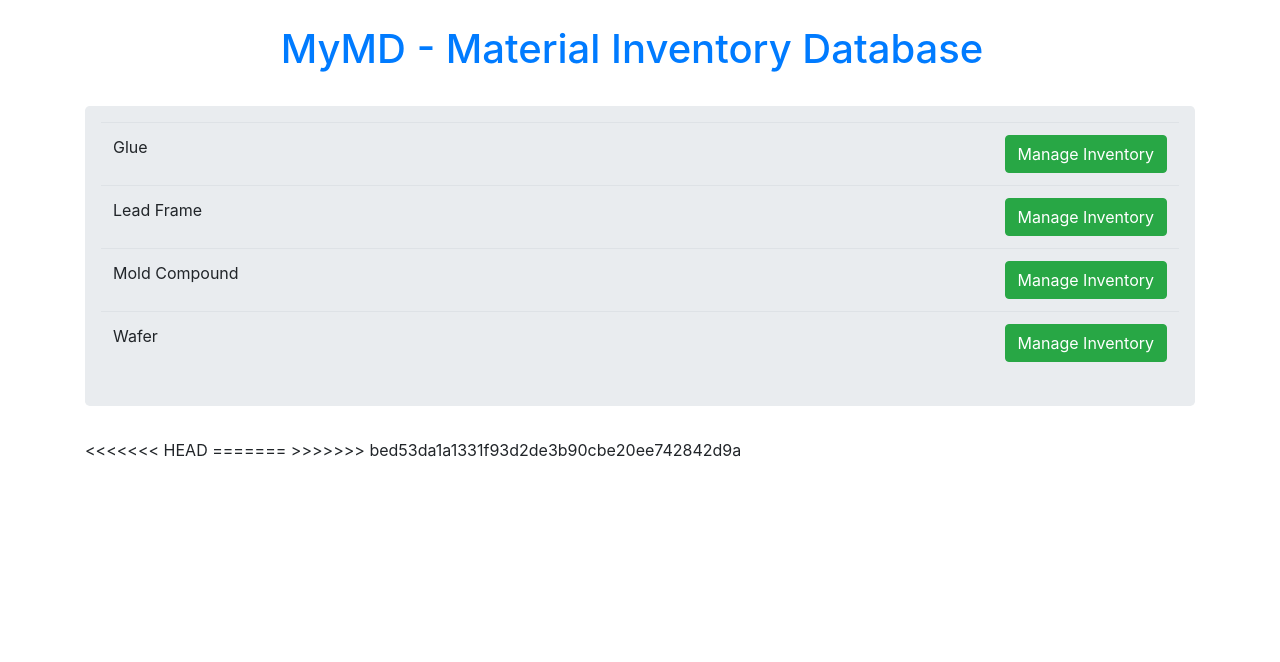
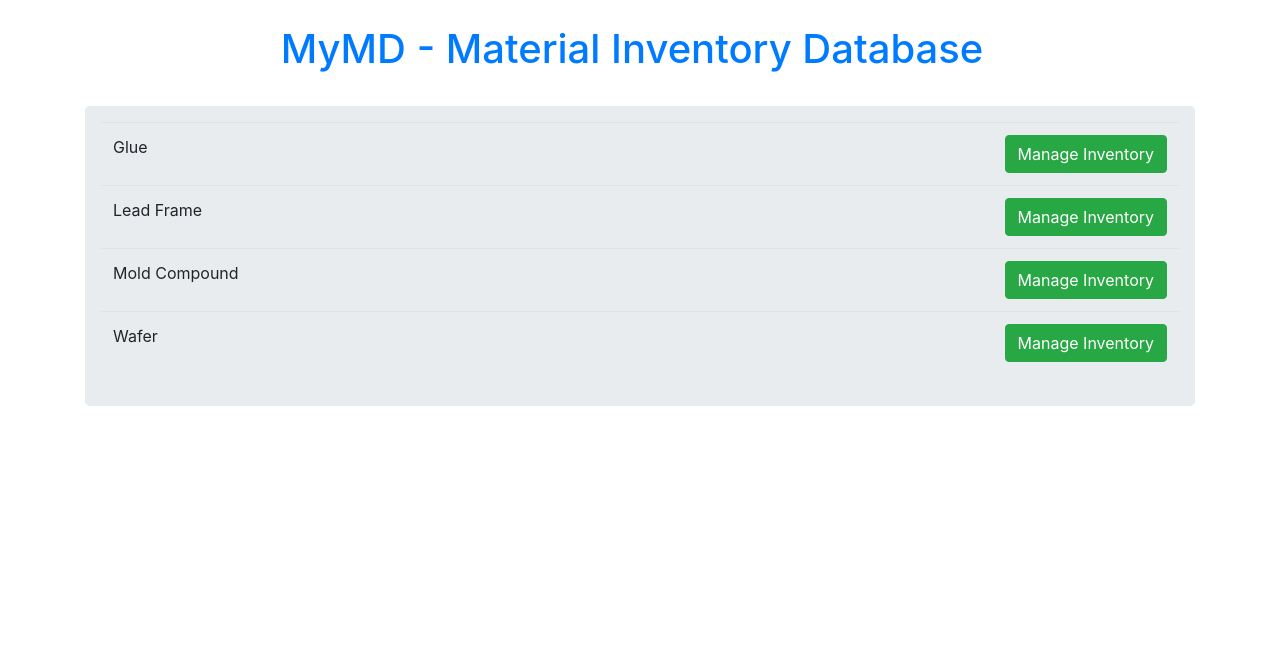
Before and after one commit to dsheah002/MyMDuser-old-, a Flask app: page / in a window 1280 px wide. Shown: the top 662 px of the page. Run offline with Flask 2, Linux system fonts and the light colour scheme; some libraries are stand-ins or nearby versions.

Commit message:
Update index.html

```diff
--- a/templates/index.html
+++ b/templates/index.html
@@ -46,10 +46,7 @@
 
     </div>
 
-<<<<<<< HEAD
 
-=======
->>>>>>> bed53da1a1331f93d2de3b90cbe20ee742842d9a
 </div>
 
 
```
